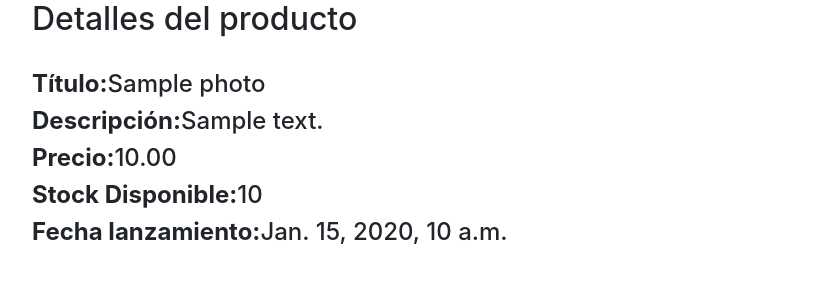
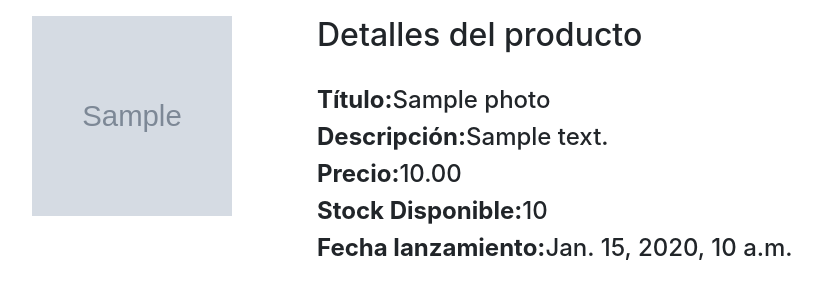
Before and after one commit to elPintozo/django-project-two, a Django app: template apps/photos/templates/photos/photo.html in a window 1280 px wide. Shown: the part 56-356 px from the top of the page, without its empty margins (53-875 px from the left). Run offline with Django 3.2, Linux system fonts and the light colour scheme; tables that the repository leaves empty hold one stand-in row (values such as "Sample post"); the template is opened without the code that fills it: values that come from a table or form of the project are taken from there, most other values are stand-ins (such as "Sample title", 1, 10 or a date in 2020); grey boxes marked "Sample" are stand-in pictures; parts of the project's set-up code (start-up, migrations or seed data) failed here and were passed over; some libraries are stand-ins or nearby versions.

Commit message:
ejemplo del uso de almacenamiento multimedia

```diff
--- a/apps/photos/admin.py
+++ b/apps/photos/admin.py
@@ -9,7 +9,8 @@ class PhotoAdmin(admin.ModelAdmin):
     fields = ('title',
               'description',
               'price',
-              'stock',)
+              'stock',
+              'image',)
 
     ##indicamos los campos a mostrar al momento de listar
     list_display = ('__str__', 'slug', 'create_at',)
--- a/apps/photos/models.py
+++ b/apps/photos/models.py
@@ -1,3 +1,4 @@
+import uuid
 from django.db import models
 from django.utils.text import slugify
 from django.db.models.signals import pre_save
@@ -10,6 +11,7 @@ class Photo(models.Model):
     create_at = models.DateTimeField(auto_now_add=True)
     stock = models.IntegerField()
     slug = models.SlugField(null=False, blank=False, unique=True)
+    image = models.ImageField(upload_to='photos/', null=False, blank=False)
 
     # def save(self, *args, **kwargs):
     #     ## haciendo uso de una funcion, notificamos que haga el slug a partir del titulo
@@ -32,7 +34,20 @@ def set_slug(sender, instance, *args, **kwargs):
     :param instance (Photo): instancia del objeto acrear
     :return:
     """
-    instance.slug = slugify(instance.title)
+    #valido que el objeto tenga titulo para poder hacer el slug
+    if instance.title and not instance.slug:
+
+        #genero un slug para la instancia
+        slug = slugify(instance.title)
+
+        #valido que el slug no exista entre los ya existentes
+        while Photo.objects.filter(slug=slug).exists():
+
+            ##genero el slug con un formato diferente para evitar duplicados
+            slug = slugify('{}-{}'.format(instance.title, str(uuid.uuid4())[:8]))
+
+        #asigno el slug creado a la instancia
+        instance.slug = slug
 
 ##Se le indica al pre_save que función correr antes de hacer el save() y sobre que Objects
 pre_save.connect(set_slug, sender=Photo)
--- a/apps/photos/templates/photos/photo.html
+++ b/apps/photos/templates/photos/photo.html
@@ -1,8 +1,15 @@
 {% extends 'base.html' %}
 
 {% block content %}
-    <div class="row">
-        <div class="col">
+    <div class="row mt-3">
+        {% if photo.image %}
+            <div class="col-3">
+                <img src="{{photo.image.url}}" alt="Imágen del producto" width="200" height="200">
+            </div>
+            <div class="col-9">
+        {% else %}
+            <div class="col">
+        {% endif %}
             <h2>Detalles del producto</h2></br>
             <h4><strong>Título:</strong>{{photo.title}}</h4>
             <h4><strong>Descripción:</strong>{{photo.description}}</h4>
--- a/django_project_two/settings.py
+++ b/django_project_two/settings.py
@@ -123,3 +123,6 @@ STATIC_URL = '/static/'
 STATICFILES_DIRS = (
     os.path.join(BASE_DIR, 'static'),
 )
+## Variables para almacenar datos multimedia
+MEDIA_URL = '/media/'
+MEDIA_ROOT = os.path.join(BASE_DIR, 'media')
--- a/django_project_two/urls.py
+++ b/django_project_two/urls.py
@@ -17,6 +17,9 @@ from django.contrib import admin
 from django.urls import path
 from django.urls import include
 from apps.photos.views import PhotoListView
+from django.conf.urls.static import static
+from django.conf import settings
+
 from . import views
 
 urlpatterns = [
@@ -27,3 +30,6 @@ urlpatterns = [
     path('admin/', admin.site.urls),
     path('photos/', include('apps.photos.urls'))
 ]
+#esto nos permite mostrar nuestros archivos multimedia en los template
+if settings.DEBUG:
+    urlpatterns += static(settings.MEDIA_URL, document_root=settings.MEDIA_ROOT)
```
Also changed, not shown: media/photos/animal.jpg (added), media/photos/arbol.jpg (added), media/photos/auto.jpg (added), media/photos/computador.jpg (added), media/photos/lapices.jpg (added), media/photos/plantas.jpg (added).
